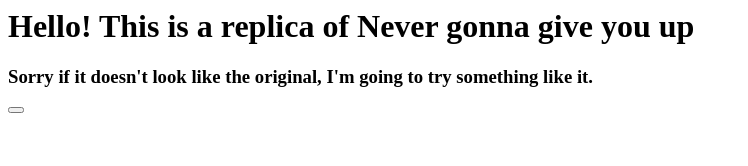
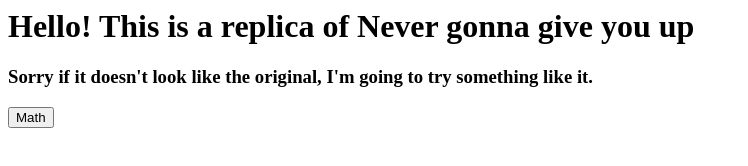
Before and after one commit to JerrystylMG/nevergonnagiveyou-up.replica, a plain HTML site: page main.html in a window 1280 px wide. Shown: the whole page, without its empty margins (0-748 px from the left). Drawn offline with Linux system fonts and the light colour scheme.

Commit message:
Update main.html

```diff
--- a/main.html
+++ b/main.html
@@ -2,6 +2,6 @@
 <body>
   <h1>Hello! This is a replica of Never gonna give you up</h1>
   <h3>Sorry if it doesn't look like the original, I'm going to try something like it.</h1>
-  <button onclick = "index.html">
+  <button onclick="window.document.href = '/index.html';">Math</button>
 </body>
 </html>
```
